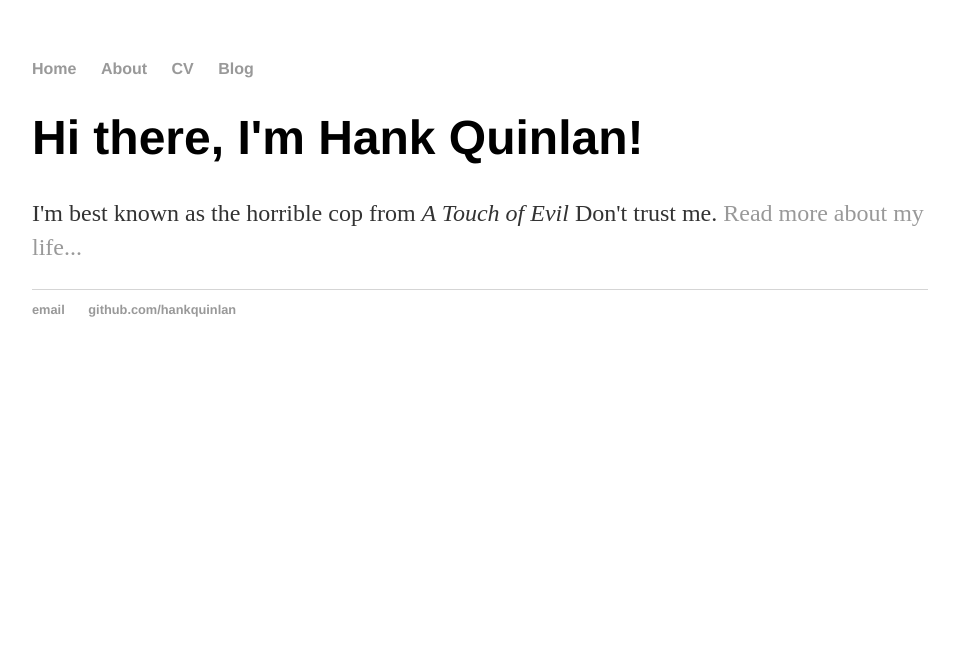
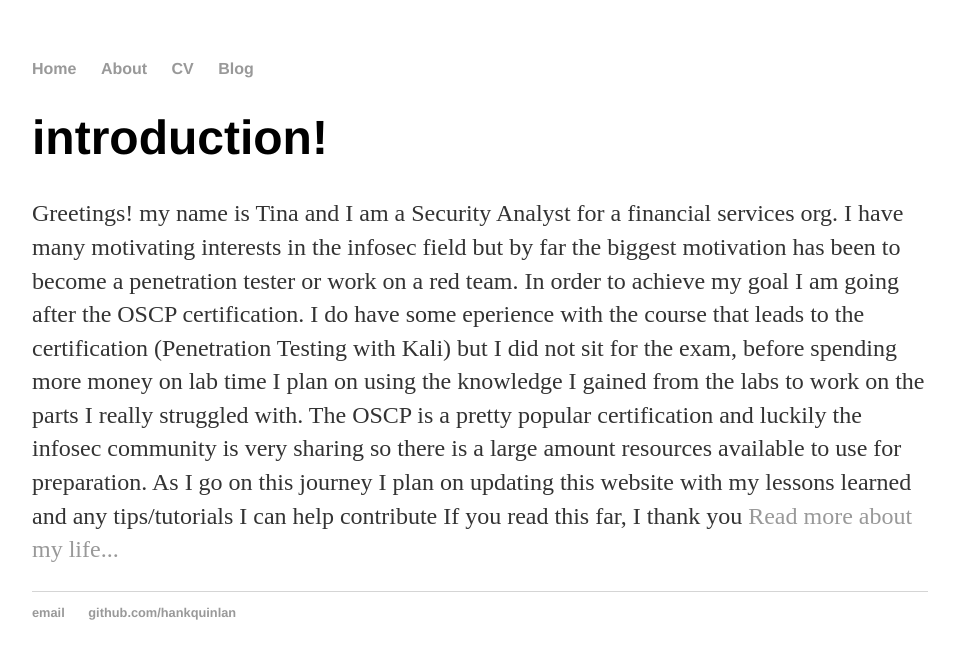
Before and after one commit to khatchett/khatchett.github.io, a Jekyll site: the page built from index.html, in a window 1280 px wide. Shown: the top 659 px of the page, without its empty margins (160-1119 px from the left). Built offline with Jekyll 4.4.1, drawn with Linux system fonts in a browser that asks for light colours.

Commit message:
Update index.html

```diff
--- a/index.html
+++ b/index.html
@@ -3,6 +3,11 @@ layout: default
 title: Tina, Security Analyst
 ---
 <div class="blurb">
-	<h1>Hi there, I'm Hank Quinlan!</h1>
-	<p>I'm best known as the horrible cop from <em>A Touch of Evil</em> Don't trust me. <a href="/about">Read more about my life...</a></p>
+	<h1>introduction!</h1>
+	<p>Greetings!
+my name is Tina and I am a Security Analyst for a financial services org. I have many motivating interests in the infosec field but by far the biggest motivation has been to become a penetration tester or work on a red team. In order to achieve my goal I am going after the OSCP certification. I do have some eperience with the course that leads to the certification (Penetration Testing with Kali) but I did not sit for the exam, before spending more money on lab time I plan on using the knowledge I gained from the labs to work on the parts I really struggled with.
+
+The OSCP is a pretty popular certification and luckily the infosec community is very sharing so there is a large amount resources available to use for preparation. As I go on this journey I plan on updating this website with my lessons learned and any tips/tutorials I can help contribute
+
+If you read this far, I thank you <a href="/about">Read more about my life...</a></p>
 </div><!-- /.blurb -->
```
